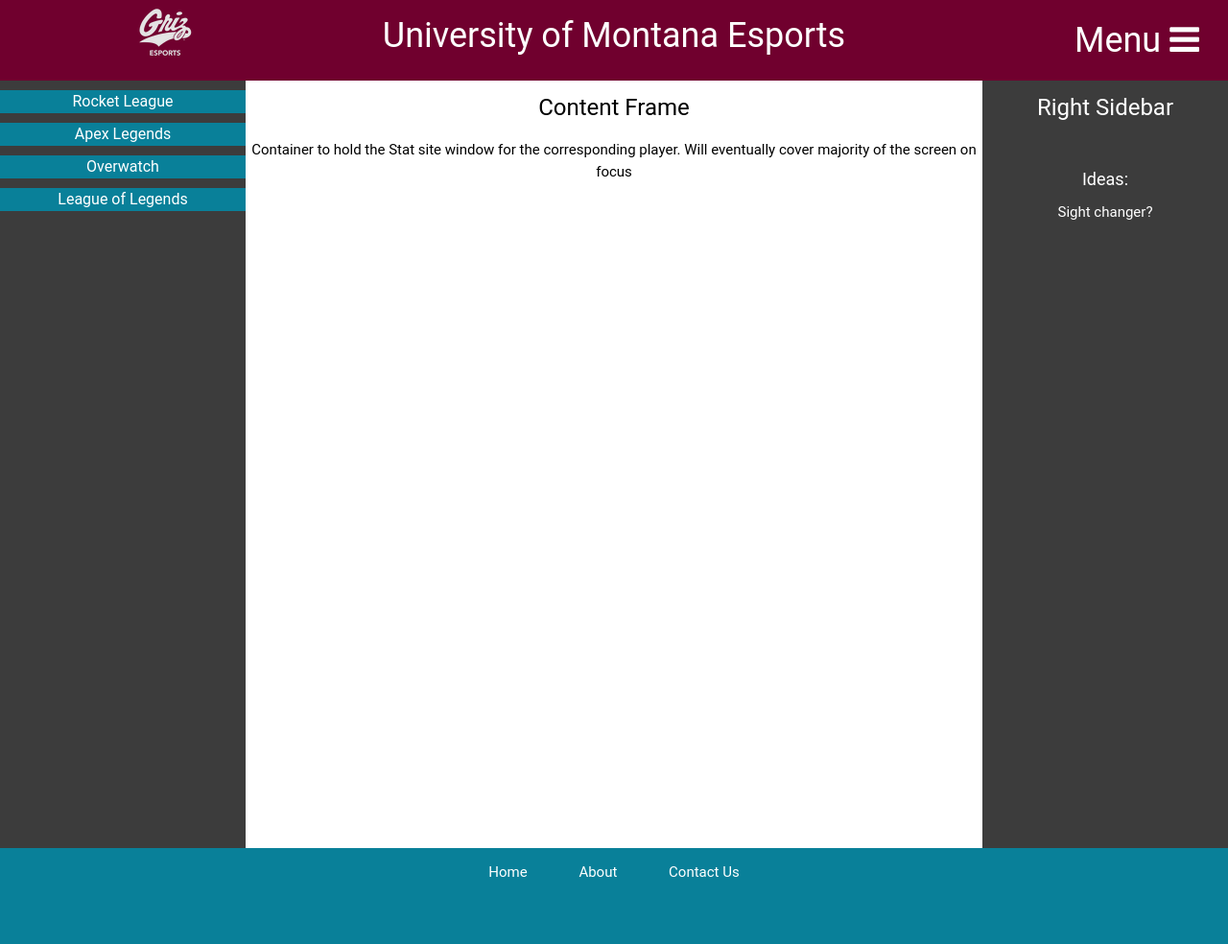
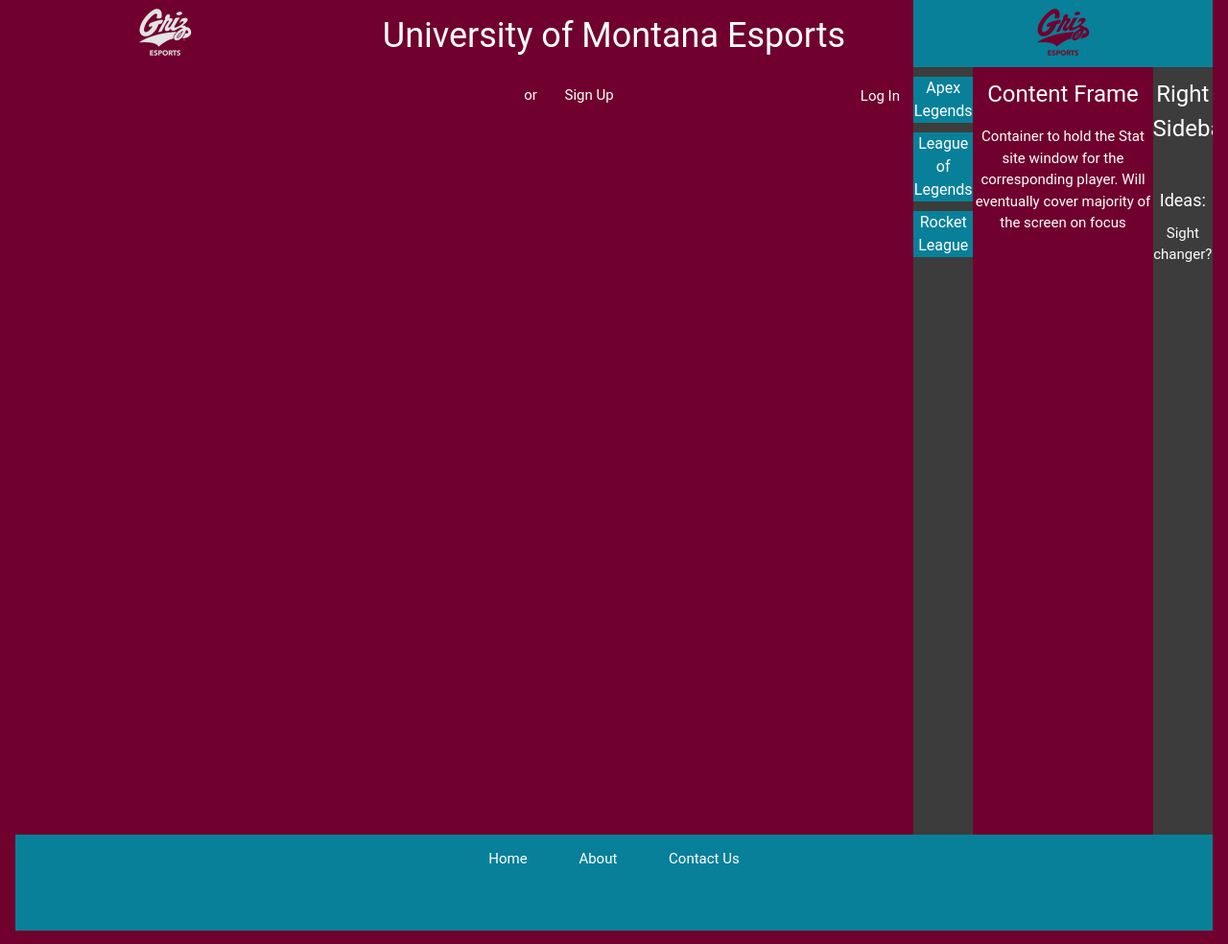
Before and after one commit to Hill-Boss/eSports_stats, a Django app: page /home/ in a window 1280 px wide. Shown: the whole page at 96% size. Run offline with Django 3.2, Linux system fonts and the light colour scheme; data comes from the database, SQL or seed files in the repository; some libraries are stand-ins or nearby versions.

Commit message:
Kody's' New Landing

```diff
--- a/eSports_stats/eSports/static/js/landing.js
+++ b/eSports_stats/eSports/static/js/landing.js
@@ -48,3 +48,18 @@
 //     div.appendChild(button);
 //   }
 // }
+
+function dropPlayers(Game){
+
+  var div = document.getElementById(Game);
+
+  for (var i = 0; i < Players[Game].length; i++) {
+    Player = Players[Game][i];
+    var button = document.createElement("Button");
+    button.style.width = '100%';
+    button.classList.add("player-button");
+    var playerName = document.createTextNode(Player);
+    button.appendChild(playerName);
+    div.appendChild(button);
+  }
+}
--- a/eSports_stats/eSports/templates/general/index.html
+++ b/eSports_stats/eSports/templates/general/index.html
@@ -29,26 +29,30 @@
     </div>
     <div class="w3-half">
       <h1>University of Montana Esports</h1>
-    </div>
-    <div class="w3-quater">
+      <div class="account-buttons">
         <div class="dropdown">
-          <button class="dropbtn drop w3-btn w3-xxlarge" onclick="showDrop()">
-            Menu
-            <i class="fa fa-bars"></i>
-          </button>
-          <div id="myDropdown" class="dropdown-content my-kind-of-gray">
+          <div class="a-button drop" onclick="showDrop()">Log In</div>
+          <div  id="myDropdown" class="dropdown-content drop my-kind-of-gray">
             <div class="card maroon drop">
               <form autocomplete="off" class="sign-up-form drop" action="index.html" method="post">
-                <h6>Sign In</h6>
+                <h6 class="">Sign In</h6>
                 <input class="drop light-gray" type="text" name="" autocomplete="off" placeholder="Username">
                 <input class="drop light-gray" type="password" name="" autocomplete="off" placeholder="password">
               </form>
-              <h6>Not registered?</h6>
-              <a href="/register/">Sign Up</a>
+              <a href="#">Log In</a>
             </div>
           </div>
         </div>
+        <span>or</span>
+        <a href="/register/">Sign Up</a>
 
+      </div>
+    </div>
+    <div class="navbar teal">
+      <div class="logo">
+        <img src="{% static '/imgs/eSports_logo.png'%}" alt="Griz Esports Logo">
+      </div>
+      <div class="Menu">
       </div>
 
     <span>
@@ -63,8 +67,19 @@
     <!-- Start of the Main Body Content -->
     <div class="main-body">
       <div class="row">
-        <div id="games-players" class="left sidebar my-kind-of-gray">
-          <!-- will contain games and players -->
+        <div class="left sidebar my-kind-of-gray">
+          <div id="Apex" class="player-button teal w-100per" onclick="dropPlayers('Apex')">
+            <h6>Apex Legends</h6>
+
+          </div>
+          <div id="LeagueOfLegends" class="player-button teal w-100per" onclick="dropPlayers('LeagueOfLegends')">
+            <h6>League of Legends</h6>
+
+          </div>
+          <div id="RocketLeague" class="player-button teal w-100per" onclick="dropPlayers('RocketLeague')">
+          <h6>Rocket League</h6>
+
+        </div>
         </div>
         <div class="content">
           <h3>Content Frame</h3>
```
